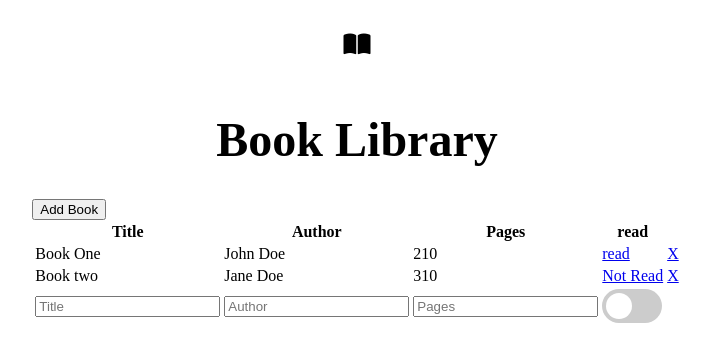
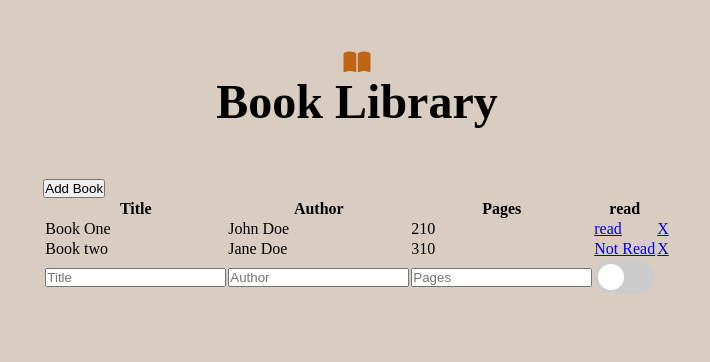
Before and after one commit to J-PCode/Book-Library, a plain HTML site: page index.html in a window 1280 px wide. Shown: the whole page, without its empty margins (283-993 px from the left). Drawn offline with Linux system fonts and the light colour scheme.

Commit message:
Update style.css

```diff
--- a/style.css
+++ b/style.css
@@ -1,11 +1,26 @@
 /* styling */
+*{
+  margin: 0;
+  padding: 0;
+
+}
+.fas{
+  color: #bf6415;
+}
+body{
+  background-color: #D9CCC1;
+}
 .container{
-    display:flex;
+    display: flex;
     flex-direction: column;
     justify-content: center;
     align-items: center;
 }
+.btn{
+
+}
 .logo{
+  margin: 50px;
     display:flex;
     flex-direction: column;
     align-items: center;
```
